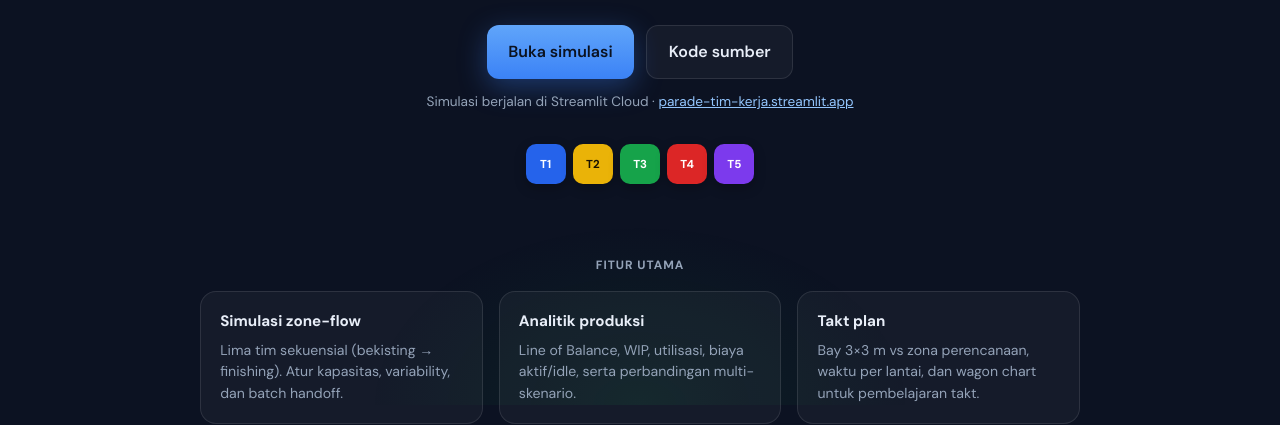
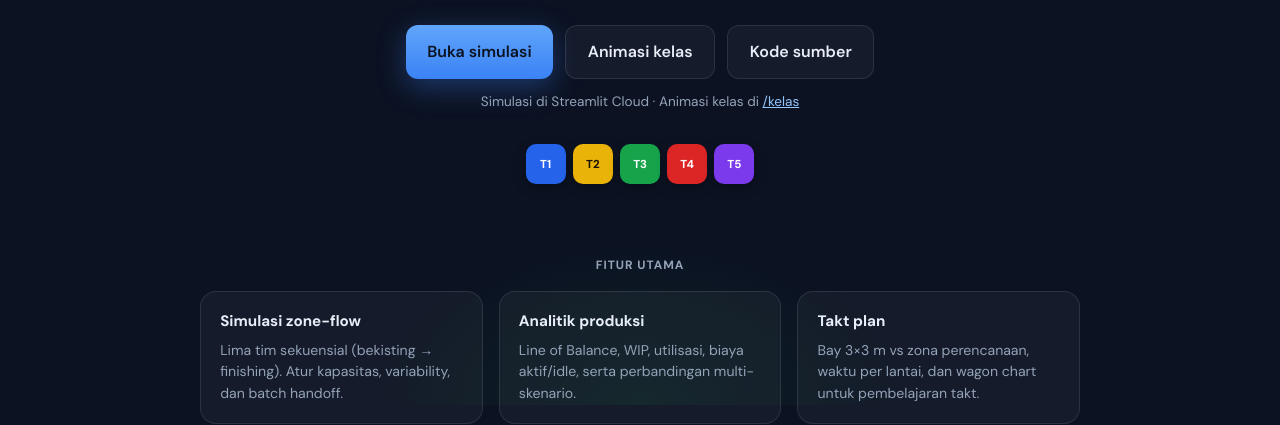
Before and after one commit to m46d45/Parade-Tim-Kerja, a plain HTML site: page public/index.html in a window 1280 px wide. Shown: the part 395-820 px from the top of the page. Drawn offline with Linux system fonts and the light colour scheme; no server answers.

Commit message:
Tambah tautan Animasi kelas ke /kelas

```diff
--- a/public/index.html
+++ b/public/index.html
@@ -151,13 +151,16 @@
         <a class="btn btn-primary" href="https://parade-tim-kerja.streamlit.app/" target="_blank" rel="noopener">
           Buka simulasi
         </a>
+        <a class="btn btn-ghost" href="/kelas">
+          Animasi kelas
+        </a>
         <a class="btn btn-ghost" href="https://github.com/m46d45/Parade-Tim-Kerja" target="_blank" rel="noopener">
           Kode sumber
         </a>
       </div>
       <p class="note">
-        Simulasi berjalan di Streamlit Cloud ·
-        <a href="https://parade-tim-kerja.streamlit.app/" target="_blank" rel="noopener">parade-tim-kerja.streamlit.app</a>
+        Simulasi di Streamlit Cloud · Animasi kelas di
+        <a href="/kelas">/kelas</a>
       </p>
 
       <div class="teams" aria-hidden="true">
```
